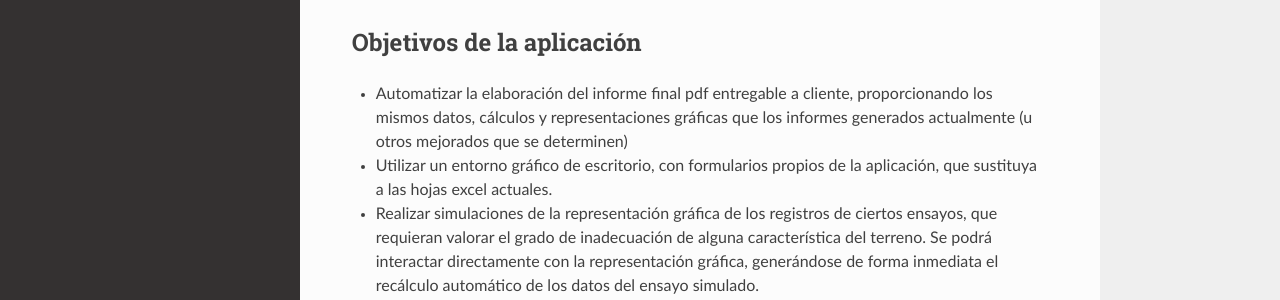
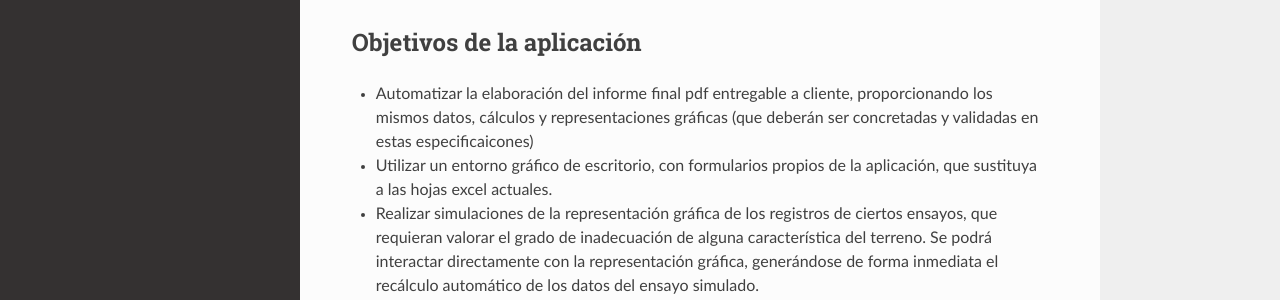
Before and after one commit to javrui/geo-design, a Sphinx documentation site: the page built from source/index.rst, in a window 1280 px wide and 1285 px high. Shown: the part 550-850 px from the top of the window. Built offline with Sphinx 7.4.7 and the Read the Docs theme 3.1.0, drawn with Linux system fonts in a browser that asks for light colours.

Commit message:
Actualiza documentación de repo en modo batch

```diff
--- a/source/index.rst
+++ b/source/index.rst
@@ -3,7 +3,7 @@
 .. include:: motivacion_objetivos_alcance.rst
 
 .. toctree::
-   :maxdepth: 1
+   :maxdepth: 0
    :hidden:
    :caption: INTRODUCCION
 
--- a/source/motivacion_objetivos_alcance.rst
+++ b/source/motivacion_objetivos_alcance.rst
@@ -14,7 +14,7 @@ Por otro lado, en algunos casos es necesario realizar una simulación de la repr
 Objetivos de la aplicación
 ---------------------------
 
-- Automatizar la elaboración del informe final pdf entregable a cliente, proporcionando los mismos datos, cálculos y representaciones gráficas que los informes generados actualmente (u otros mejorados que se determinen)
+- Automatizar la elaboración del informe final pdf entregable a cliente, proporcionando los mismos datos, cálculos y representaciones gráficas (que deberán ser concretadas y validadas en estas especificaicones)
 
 - Utilizar un entorno gráfico de escritorio, con formularios propios de la aplicación, que sustituya a las hojas excel actuales.
 
```
Also changed, not shown: 8 other files.
